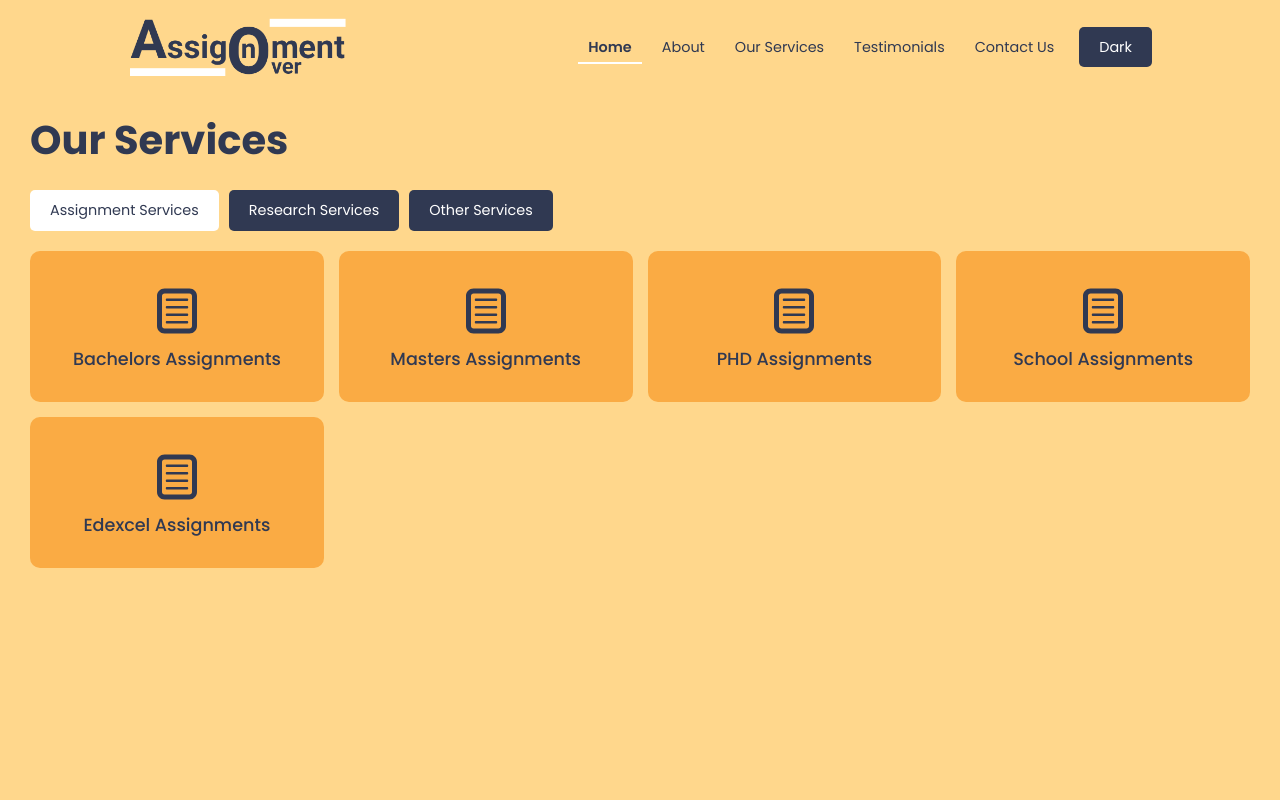
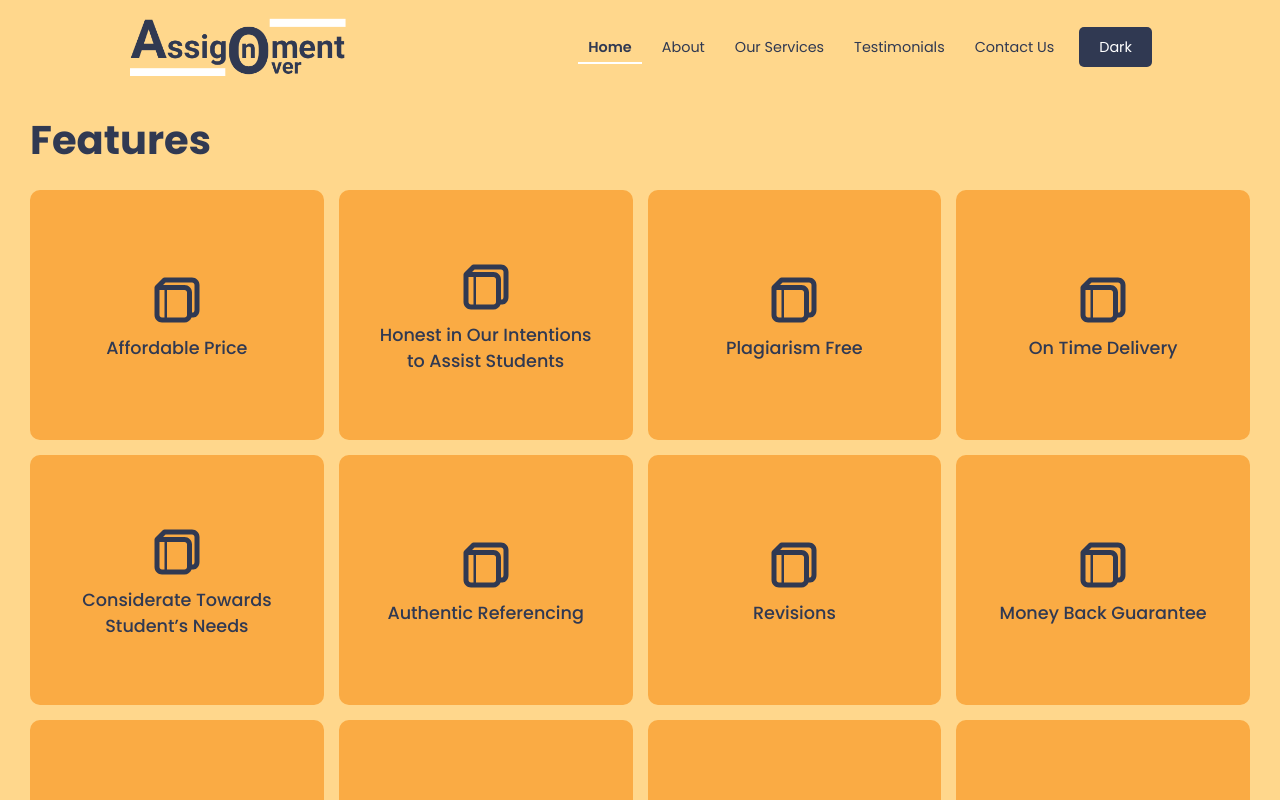
Before and after one commit to wahsandaruwan/assignmentover_frontend, a React (Create React App) app: page / in a window 1280 px wide. Shown: the top 800 px of the page. Built offline with nearby package versions, Linux system fonts and the light colour scheme; the HTML template or start-up script is replaced by a standard one.

Commit message:
Features page done completely

```diff
--- a/src/App.js
+++ b/src/App.js
@@ -1,5 +1,6 @@
 // Custom components & modules
 import About from './Components/Pages/About'
+import Features from './Components/Pages/Features'
 import Home from './Components/Pages/Home'
 import Services from './Components/Pages/Services'
 import NavBar from './Components/Sections/NavBar'
@@ -10,7 +11,8 @@ const App = () => {
       <NavBar />
       {/* <Home /> */}
       {/* <About /> */}
-      <Services />
+      {/* <Services /> */}
+      <Features />
     </>
   )
 }
--- /dev/null
+++ b/src/Components/Pages/Features.js
@@ -0,0 +1,33 @@
+// Third-party components & modules
+import { TiBook } from 'react-icons/ti'
+
+// Custom components & modules
+import CommonCard from '../Sections/CommonCard'
+
+// Custom data
+import featuresData from '../../Data/Features.json'
+
+const Features = () => {
+  return (
+    <>
+      <div className="page features">
+        <h1 className="heading">Features</h1>
+        <div className="features-grid">
+          {featuresData.map((data) => {
+            const { id, title, details } = data
+            return (
+              <CommonCard
+                key={id}
+                icon={<TiBook />}
+                title={title}
+                details={details}
+              />
+            )
+          })}
+        </div>
+      </div>
+    </>
+  )
+}
+
+export default Features
--- a/src/Components/Sections/Styles/CommonCardStyles.css
+++ b/src/Components/Sections/Styles/CommonCardStyles.css
@@ -3,6 +3,10 @@
   position: relative;
   padding: 30px;
   background-color: #faab44;
+  display: flex;
+  justify-content: center;
+  align-items: center;
+  flex-direction: column;
   border-radius: 10px;
   text-align: center;
   overflow: hidden;
--- a/src/Components/Sections/Styles/NavBarStlyes.css
+++ b/src/Components/Sections/Styles/NavBarStlyes.css
@@ -1,6 +1,7 @@
 /* -----Navigation bar----- */
 .nav-bar {
   position: fixed;
+  z-index: 100;
   width: 100%;
   display: flex;
   justify-content: space-around;
--- /dev/null
+++ b/src/Data/Features.json
@@ -0,0 +1,73 @@
+[
+    {
+        "id": 1,
+        "title": "Affordable Price",
+        "details": "Under online assignment writer service AssignmentOver.com helps the students to get the best quality assignments at the most affordable price in the market. We provide the students massive discounts. Use our discount offers to get our service affordable price."
+    },
+
+    {
+        "id": 2,
+        "title": "Honest in Our Intentions to Assist Students",
+        "details": "Hard work, expertise and intense research get reflected from all the works that we deliver. Each document is scanned multiple times to ensure that it is plagiarism-free, properly formatted and well-cited piece."
+    },
+
+    {
+        "id": 3,
+        "title": "Plagiarism Free",
+        "details": "The students can access completely plagiarism free assignment content from our online assignment writer. AssignmentOver.com prepares the assignments according to the instructions provided by the students."
+    },
+
+    {
+        "id": 4,
+        "title": "On Time Delivery",
+        "details": "How often do you hear about a fiasco where writers failed to deliver an assignment on time and the student was left without their task and their funds? Well with our company, this has never happened and it never will. We have numerous guarantees to ensure."
+    },
+
+    {
+        "id": 5,
+        "title": "Considerate Towards Student’s Needs",
+        "details": "We know grades will be marked only once on your paper. You can’t have the next chance. Hence, we give 100% effort in providing the best quality paper, every time you place an order. Every element of assignments like conceptual clarity, the accuracy of solutions, writing conventions, and referencing are multiple checked, before being sent."
+    },
+
+    {
+        "id": 6,
+        "title": "Authentic Referencing",
+        "details": "We guarantee the students of appropriately referencing their assignments. Accurate referencing certifies the authenticity of the students’ works, that the source of his work is legitimate and genuine. The experts use standard referencing systems like Harvard, Chicago, MLA, APA, Vancouver and OSCOLA."
+    },
+
+    {
+        "id": 7,
+        "title": "Revisions",
+        "details": "We have a revision facility that handles requests on lecturer or supervisors in a timely manner – and free of charge. To ensure that our assignment writing service is always extraordinary, we offer this amazing feature."
+    },
+
+    {
+        "id": 8,
+        "title": "Money Back Guarantee",
+        "details": "In the case that something goes wrong, we also have the strongest guarantee in place – the money-back guarantee. Such issues don’t happen with our writers but just to keep you on the safe side, we have created this extra guarantee for your benefit."
+    },
+
+    {
+        "id": 9,
+        "title": "Quality",
+        "details": "This is why our writing service thrives in the market for all these years. Our quality is backed by our guarantees and is even more spectacular because of our prices. Being professional at our jobs is what makes us different from the other assignment writing services that are available to the students."
+    },
+
+    {
+        "id": 10,
+        "title": "Proofreading",
+        "details": "We don’t focus solely on writing your academic assignment, but also on improving the ones you have worked hard on. It can be hard to check and judge your own writing, which is why you should leave this final piece of the puzzle to us."
+    },
+
+    {
+        "id": 11,
+        "title": "24/7 services",
+        "details": "With us on your side, you can always order an assignment. Ask for information or simply discuss something with our agents. We will always have your back, day and night, 7 days of the week. Our writing services, as well as our support service, are always available to our customers."
+    },
+
+    {
+        "id": 12,
+        "title": "Privacy and Security",
+        "details": "If anyone were to find out that you didn’t do your own assignments and paid for online assignment help, you’d be in big trouble. Well with AssignmentOver.com, there is absolutely no reason to worry. Your privacy and security are two of our biggest concerns. So, don't worry about that."
+    }
+]
--- a/src/index.css
+++ b/src/index.css
@@ -130,3 +130,23 @@ svg {
   gap: 15px;
   grid-template-columns: repeat(4, 1fr);
 }
+
+/* ----------------Features page---------------- */
+.features {
+  justify-content: flex-start;
+  align-items: flex-start;
+  flex-direction: column;
+  padding: 110px 30px;
+}
+
+/* -----Grid----- */
+.features .features-grid {
+  width: 100%;
+  display: grid;
+  gap: 15px;
+  grid-template-columns: repeat(4, 1fr);
+}
+
+.features .features-grid .common-card {
+  min-height: 250px;
+}
```
